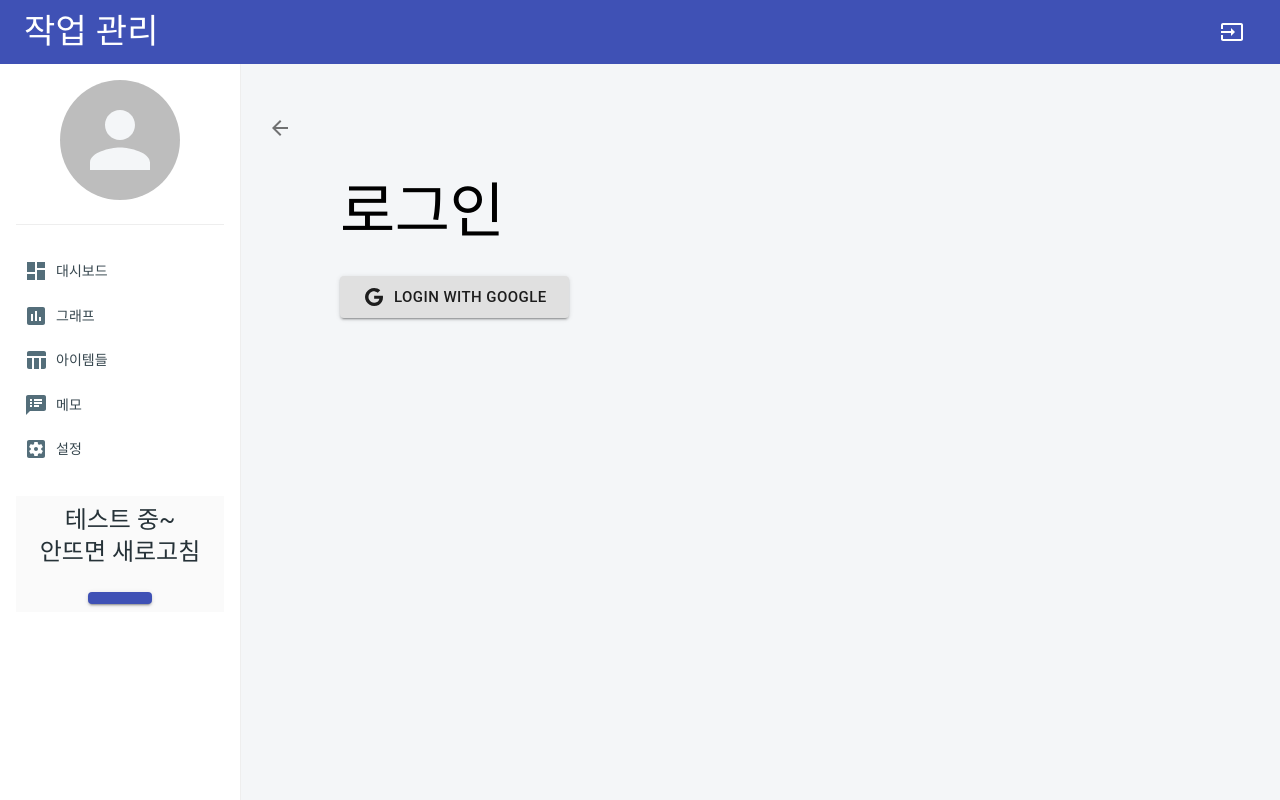
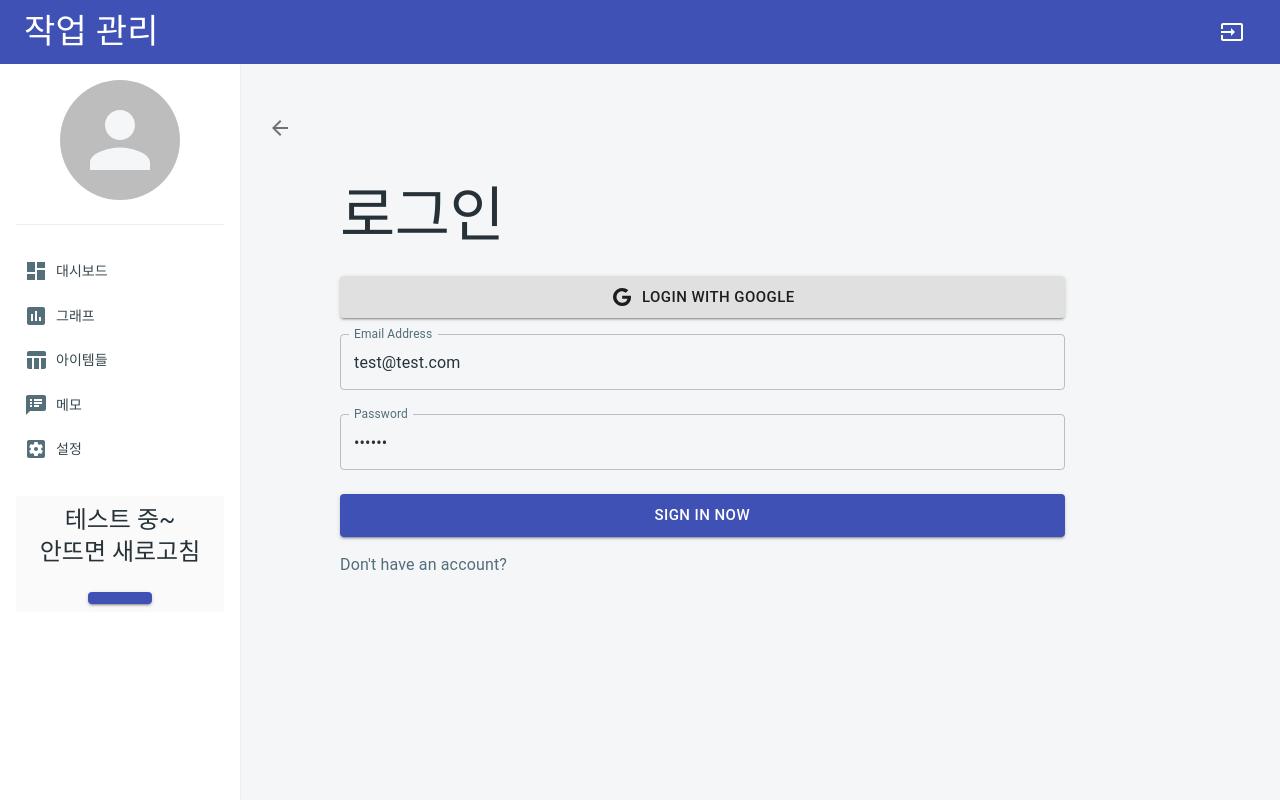
Before and after one commit to revino/j-project-manager, a React (Create React App) app: page /login in a window 1280 px wide. Shown: the top 800 px of the page. Built offline with nearby package versions, Linux system fonts and the light colour scheme; no server answers; what @amcharts/amcharts4 would draw is missing.

Commit message:
이메일 로그인 추가

```diff
--- a/package.json
+++ b/package.json
@@ -20,6 +20,7 @@
     "date-fns": "^2.15.0",
     "dotenv": "^8.2.0",
     "firebase": "^7.18.0",
+    "formik": "^2.2.1",
     "google-spreadsheet": "^3.0.11",
     "http-proxy-middleware": "^1.0.5",
     "install": "^0.13.0",
@@ -43,7 +44,8 @@
     "redux-saga": "^1.1.3",
     "regenerator-runtime": "^0.13.7",
     "underscore": "^1.10.2",
-    "validate.js": "^0.13.1"
+    "validate.js": "^0.13.1",
+    "yup": "^0.29.3"
   },
   "resolutions": {
     "material-table/jspdf": "^2.1.0"
--- a/src/firebase/GoogleLoginApi.js
+++ /dev/null
@@ -1,8 +0,0 @@
-import { signInWithGoogle } from '.';
-
-async function authGoogle() {
-  return await signInWithGoogle();
-}
-export default {
-  authGoogle,
-};
--- /dev/null
+++ b/src/firebase/LoginApi.js
@@ -0,0 +1,13 @@
+import { signInWithGoogle, signInWithEmail } from '.';
+
+async function authGoogle() {
+  return await signInWithGoogle();
+}
+
+async function authEmail() {
+  return await signInWithEmail();
+}
+export default {
+  authGoogle,
+  authEmail
+};
--- a/src/firebase/index.js
+++ b/src/firebase/index.js
@@ -37,4 +37,10 @@ export const signInWithGoogle = async() => {
   return auth.signInWithPopup(provider)
 }
 
+export const signInWithEmail = async() => {
+
+  return auth.signInWithEmailAndPassword;
+}
+
+
 export default firebase;
--- a/src/pages/Login/index.js
+++ b/src/pages/Login/index.js
@@ -2,13 +2,14 @@ import React from 'react';
 import { connect } from 'react-redux';
 import { withRouter, useHistory } from 'react-router-dom';
 
-
 import { makeStyles } from '@material-ui/styles';
 import ArrowBackIcon from '@material-ui/icons/ArrowBack';
-import { Grid, Button, IconButton, Typography, Backdrop, CircularProgress } from '@material-ui/core';
+import { Grid, Button, IconButton, Typography, Backdrop, CircularProgress, TextField, Box } from '@material-ui/core';
 
 import { Google as GoogleIcon } from '../../components/Icon';
 
+import { Formik } from "formik"
+import * as Yup from 'yup';
 //Action
 import { requestLogin } from '../../reducers/modules/auth'
 
@@ -118,8 +119,12 @@ function SignIn(props) {
   const {requestLogin, isLoading} = props;
 
   const handleBack   = () => {history.goBack();};
-  const handleSignIn = async() => {
-    requestLogin();
+  const handleGoogleSignIn = async() => {
+    requestLogin({isLoginType:'google'});
+  };
+  const handleSubmit = async(e) => {
+    requestLogin({isLoginType:'email', email:e.email, password:e.password});
+
   };
 
   return (
@@ -134,35 +139,105 @@ function SignIn(props) {
               </IconButton>
             </div>
             <div className={classes.contentBody}>
-              <form
-                className={classes.form}
-                onSubmit={handleSignIn}
-              >
-                <Typography
-                  className={classes.title}
-                  variant="h2"
-                >
-                  로그인
-                </Typography>
-
                 <Grid
                   className={classes.socialButtons}
                   container
                   spacing={1}
                 >
                   <Grid item>
+
+                  <Formik
+                    initialValues={{
+                      email: 'test@test.com',
+                      password: '123456'
+                    }}
+                    validationSchema={Yup.object().shape({
+                      email: Yup.string().email('Must be a valid email').max(255).required('Email is required'),
+                      password: Yup.string().max(255).required('Password is required')
+                    })}
+                    onSubmit={handleSubmit}
+                  >
+                    {({
+                      errors,
+                      handleBlur,
+                      handleChange,
+                      handleSubmit,
+                      isSubmitting,
+                      touched,
+                      values
+                    }) => (
+                      <form onSubmit={handleSubmit} className={classes.form}>
+                        <Box mb={3}>
+                          <Typography
+                            color="textPrimary"
+                            variant="h2"
+                          >
+                            로그인
+                          </Typography>
+                        </Box>
+
                         <Button
-                      onClick={handleSignIn}
+                          onClick={handleGoogleSignIn}
+                          fullWidth
                           size="large"
                           variant="contained"
                         >
                           <GoogleIcon className={classes.socialIcon} />
                           Login with Google
                         </Button>
+
+                        <TextField
+                          error={Boolean(touched.email && errors.email)}
+                          fullWidth
+                          helperText={touched.email && errors.email}
+                          label="Email Address"
+                          margin="normal"
+                          name="email"
+                          onBlur={handleBlur}
+                          onChange={handleChange}
+                          type="email"
+                          value={values.email}
+                          variant="outlined"
+                        />
+                        <TextField
+                          error={Boolean(touched.password && errors.password)}
+                          fullWidth
+                          helperText={touched.password && errors.password}
+                          label="Password"
+                          margin="normal"
+                          name="password"
+                          onBlur={handleBlur}
+                          onChange={handleChange}
+                          type="password"
+                          value={values.password}
+                          variant="outlined"
+                        />
+                        <Box my={2}>
+                          <Button
+                            color="primary"
+                            disabled={isSubmitting}
+                            fullWidth
+                            size="large"
+                            type="submit"
+                            variant="contained"
+                          >
+                            Sign in now
+                          </Button>
+
+                        </Box>
+                        <Typography
+                          color="textSecondary"
+                          variant="body1"
+                        >
+                          Don&apos;t have an account?
+                          {' '}
+                        </Typography>
+                      </form>
+                    )}
+                  </Formik>
+
                   </Grid>
                 </Grid>
-
-              </form>
             </div>
           </div>
     </div>
@@ -174,7 +249,7 @@ const mapStateToProps = state => ({
 })
 
 const mapDispatchToProps = dispatch => ({
-  requestLogin: () => dispatch(requestLogin())
+  requestLogin: (payload) => dispatch(requestLogin(payload))
 })
 
 
--- a/src/pages/Settings/Table/query.js
+++ b/src/pages/Settings/Table/query.js
@@ -84,10 +84,65 @@ export const tableAdd = async({table_name, table_id})=>{
     name:name
   })
 
+  let userData = await db.collection(`users`).doc(getUid()).get();
+  const tableData = await tablesQuery(table_id).get();
+  let sheetList;
+
+  //리스트 설정 안되어있을 경우에 생성
+  if(!userData.data()){
+    await db.collection(`users`).doc(getUid()).set({sheetList:[],selectSheetId:''});
+  }
+
+  //다시 리스트설정 받아오기
+  userData = await db.collection(`users`).doc(getUid()).get();
+
+  //Table 없으면 신규추가
+  if(!tableData.data()){
     await db.runTransaction(async (transaction)=>{
-    const userField = await transaction.get(db.collection(`users`).doc(getUid()));
+        transaction.set(tablesQuery(table_id),tableField);
+        transaction.set(PropQuery(table_id).doc('company'),propsField('company'));
+        transaction.set(PropQuery(table_id).doc('line'),propsField('line'));
+        transaction.set(PropQuery(table_id).doc('pic'),propsField('pic'));
+        transaction.set(PropQuery(table_id).doc('pl'),propsField('pl'));
+        transaction.set(PropQuery(table_id).doc('progress'),propsField('progress'));
+        transaction.set(PropQuery(table_id).doc('progress'),propsField('progress'));
+    });
+    await ItemQuery(table_id).add({content:"샘플"});
+  }
 
-    const sheetList = userField.data().sheetList;
+  //개인 리스트에 추가
+  sheetList = userData.data().sheetList;
+  const newSheet = {label:table_name,link:table_id}
+  sheetList.push(newSheet);
+  await db.collection(`users`).doc(getUid()).update({sheetList});
+
+
+}
+
+/*
+export const tableAdd = async({table_name, table_id})=>{
+  const tableField = {
+    created_at: Timestamp.fromDate(moment().toDate()),
+    title: table_name,
+    created_by: db.collection(`users`).doc(getUid())
+  }
+  const propsField = (name) => ({
+    fieldList:{},
+    name:name
+  })
+  const userData = await db.collection(`users`).doc(getUid()).get();
+  const tableData = await tablesQuery(table_id).get();
+
+  //리스트 설정 안되어있을 경우에 생성
+  if(!userData.data()){
+    await db.collection(`users`).doc(getUid()).set({sheetList:[],selectSheetId:''});
+  }
+
+  if(!tableData.data()){
+    console.log("테이블 신규 생성")
+    await db.runTransaction(async (transaction)=>{
+      let sheetList;
+      sheetList = !userData.data()? userData.data().sheetList: [];
       const newSheet = {label:table_name,link:table_id}
       sheetList.push(newSheet);
       transaction.update(db.collection(`users`).doc(getUid()),{sheetList});
@@ -100,5 +155,19 @@ export const tableAdd = async({table_name, table_id})=>{
       transaction.set(PropQuery(table_id).doc('progress'),propsField('progress'));
     })
     await ItemQuery(table_id).add({content:"샘플"});
+  }
+  else{
+    await db.runTransaction(async (transaction)=>{
+      let sheetList;
+      sheetList = !userData.data()? userData.data().sheetList: [];
+      const newSheet = {label:table_name,link:table_id}
+      sheetList.push(newSheet);
+      transaction.update(db.collection(`users`).doc(getUid()),{sheetList});
+    })
+    console.log('기존 테이블 추가');
+  }
+
 
 }
+
+*/
--- a/src/reducers/modules/auth.js
+++ b/src/reducers/modules/auth.js
@@ -4,7 +4,7 @@ import { put, takeLatest, getContext, take } from 'redux-saga/effects';
 
 
 //API
-import googleLogin from '../../firebase/GoogleLoginApi';
+import login from '../../firebase/LoginApi';
 
 
 import {getUid, getUserName, getUserPicture} from '../../firebase/auth';
@@ -12,6 +12,7 @@ import {getUid, getUserName, getUserPicture} from '../../firebase/auth';
 
 //action
 import {requestSheetInfo, SHEET_INFO_SUCCESS} from './sheetInfo'
+import { auth } from '../../firebase';
 
 //types
 export const LOGIN = 'LOGIN';
@@ -27,15 +28,25 @@ const successLogin   = createAction(LOGIN_SUCCESS);
 const successFailure = createAction(LOGIN_FAILURE);
 
 //saga
-function* loginRequestSaga() {
+function* loginRequestSaga(action) {
   try {
-    yield googleLogin.authGoogle();
+    let user = {};
+
+    if(action.payload.isLoginType === 'google') {
+      yield login.authGoogle();
+      user = {user: {
+        id: getUid(),
+        name: getUserName(),
+        photo:getUserPicture(),
+      }}
+    }
+    else {
+      console.log(action.payload)
+      const ret= yield auth.signInWithEmailAndPassword(action.payload.email, action.payload.password);
+      console.log(ret);
+    }
+
     const history = yield getContext('history');
-    const user = {user: {
-      id: getUid(),
-      name: getUserName(),
-      photo:getUserPicture(),
-    }}
 
     yield put(requestSheetInfo());
     yield take(SHEET_INFO_SUCCESS);
@@ -72,6 +83,7 @@ function* loginRefreshSaga() {
 const initialState = {
   fetchingUpdate: false,
   isLoggedIn: false,
+  isLoginType: null,
   user:   {
     id: "",
     name: "",
@@ -89,7 +101,7 @@ export function* authSaga() {
 // Reducer
 export default handleActions({
   [LOGIN_REQUEST]: (state, action) => {
-    return { ...state, fetchingUpdate:true, isLoggedIn:false};
+    return { ...state, fetchingUpdate:true, isLoggedIn:false, isLoginType:action.payload};
   },
 
   [LOGIN_REFRESH]: (state, action) => {
```
Also changed, not shown: 2 other files (tests, documents, lock files or other folders). Lines whose indentation alone changed are shown as unchanged.
